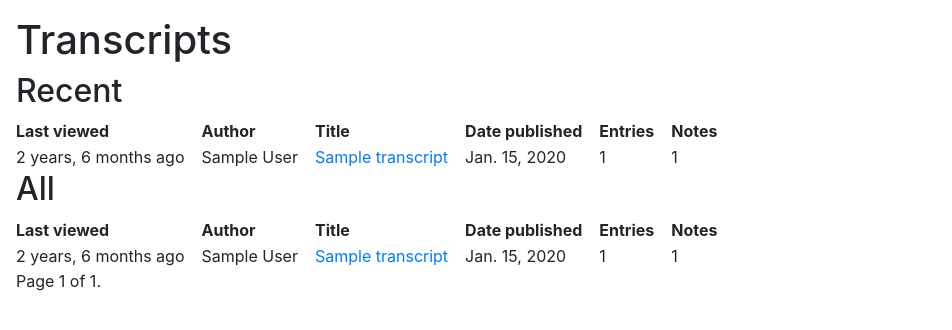
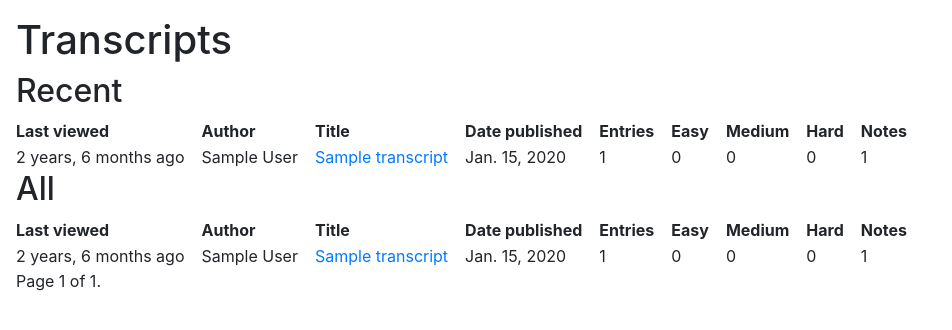
Before and after one commit to allenc256/fanyi, a Django app: page /practice/ in a window 1280 px wide. Shown: the top 330 px of the page, without its empty margins (0-952 px from the left). Run offline with Django 4.2, Linux system fonts and the light colour scheme; tables that the repository leaves empty hold one stand-in row (values such as "Sample post"); some libraries are stand-ins or nearby versions.

Commit message:
add difficulty to index

```diff
--- a/fanyi/practice/templates/practice/index.html
+++ b/fanyi/practice/templates/practice/index.html
@@ -19,6 +19,9 @@
             <th>Title</th>
             <th>Date published</th>
             <th>Entries</th>
+            <th>Easy</th>
+            <th>Medium</th>
+            <th>Hard</th>
             <th>Notes</th>
         </tr>
         {% for transcript in recent %}
@@ -39,6 +42,15 @@
                     {{ transcript.entry_count }}
                 </td>
                 <td>
+                    {{ transcript.easy_count }}
+                </td>
+                <td>
+                    {{ transcript.medium_count }}
+                </td>
+                <td>
+                    {{ transcript.hard_count }}
+                </td>
+                <td>
                     {{ transcript.note_count }}
                 </td>
             </tr>
@@ -52,6 +64,9 @@
             <th>Title</th>
             <th>Date published</th>
             <th>Entries</th>
+            <th>Easy</th>
+            <th>Medium</th>
+            <th>Hard</th>
             <th>Notes</th>
         </tr>
         {% for transcript in page_obj %}
@@ -70,6 +85,15 @@
                 </td>
                 <td>
                     {{ transcript.entry_count }}
+                </td>
+                <td>
+                    {{ transcript.easy_count }}
+                </td>
+                <td>
+                    {{ transcript.medium_count }}
+                </td>
+                <td>
+                    {{ transcript.hard_count }}
                 </td>
                 <td>
                     {{ transcript.note_count }}
--- a/fanyi/practice/views.py
+++ b/fanyi/practice/views.py
@@ -12,12 +12,18 @@ class IndexView(generic.list.ListView):
 
     def get_queryset(self):
         return Transcript.objects.annotate(entry_count=Count('entry')) \
-            .annotate(note_count=Count('entry', filter=Q(entry__notes__isnull=False) & ~Q(entry__notes='')))
+            .annotate(note_count=Count('entry', filter=Q(entry__notes__isnull=False) & ~Q(entry__notes=''))) \
+            .annotate(easy_count=Count('entry', filter=Q(entry__difficulty=Entry.Difficulty.EASY))) \
+            .annotate(medium_count=Count('entry', filter=Q(entry__difficulty=Entry.Difficulty.MEDIUM))) \
+            .annotate(hard_count=Count('entry', filter=Q(entry__difficulty=Entry.Difficulty.HARD)))
 
     def get_context_data(self, **kwargs):
         context = super().get_context_data(**kwargs)
         context['recent'] = Transcript.objects.annotate(entry_count=Count('entry')) \
             .annotate(note_count=Count('entry', filter=Q(entry__notes__isnull=False) & ~Q(entry__notes=''))) \
+            .annotate(easy_count=Count('entry', filter=Q(entry__difficulty=Entry.Difficulty.EASY))) \
+            .annotate(medium_count=Count('entry', filter=Q(entry__difficulty=Entry.Difficulty.MEDIUM))) \
+            .annotate(hard_count=Count('entry', filter=Q(entry__difficulty=Entry.Difficulty.HARD))) \
             .filter(last_viewed__isnull=False) \
             .order_by('-last_viewed')[:10]
         return context
```
